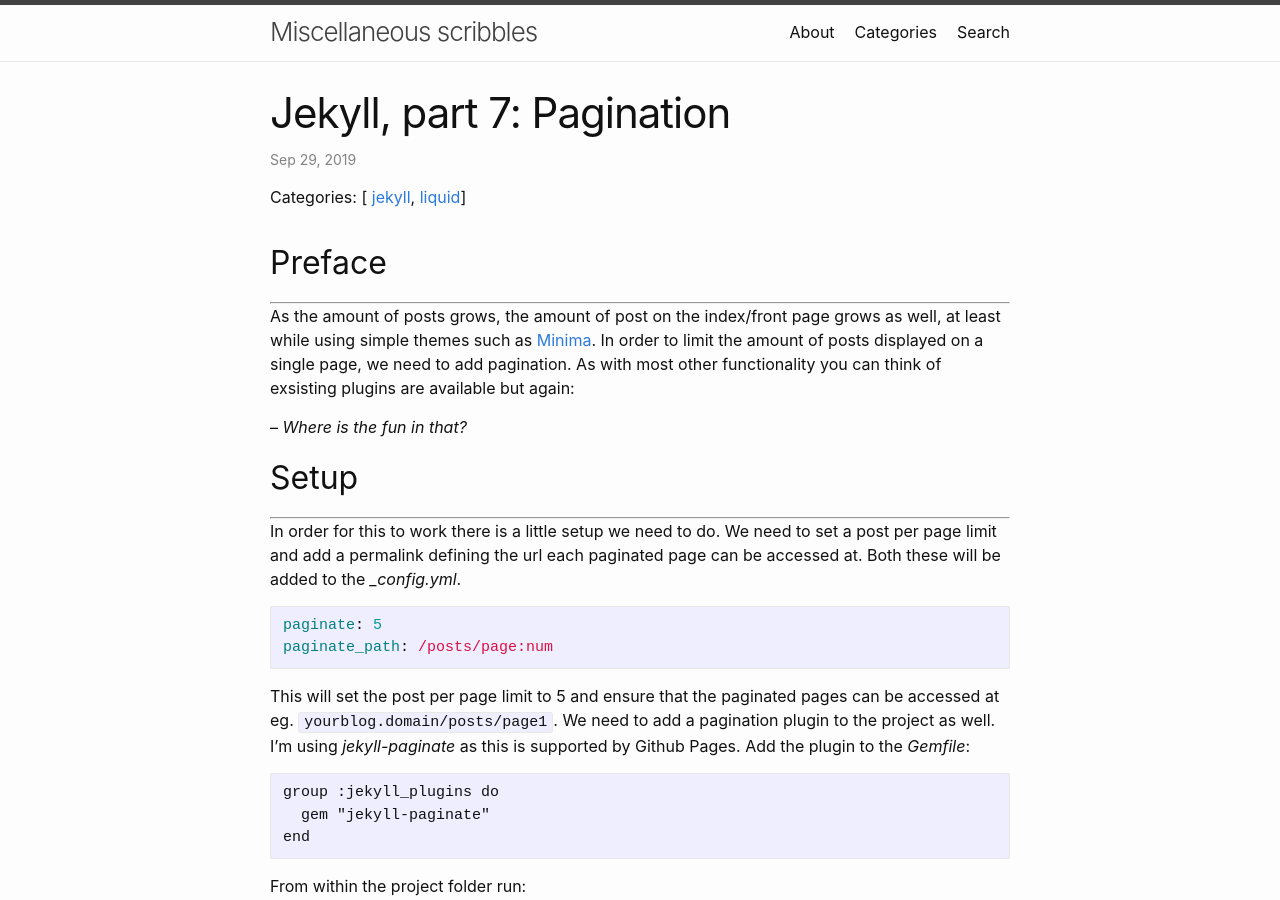
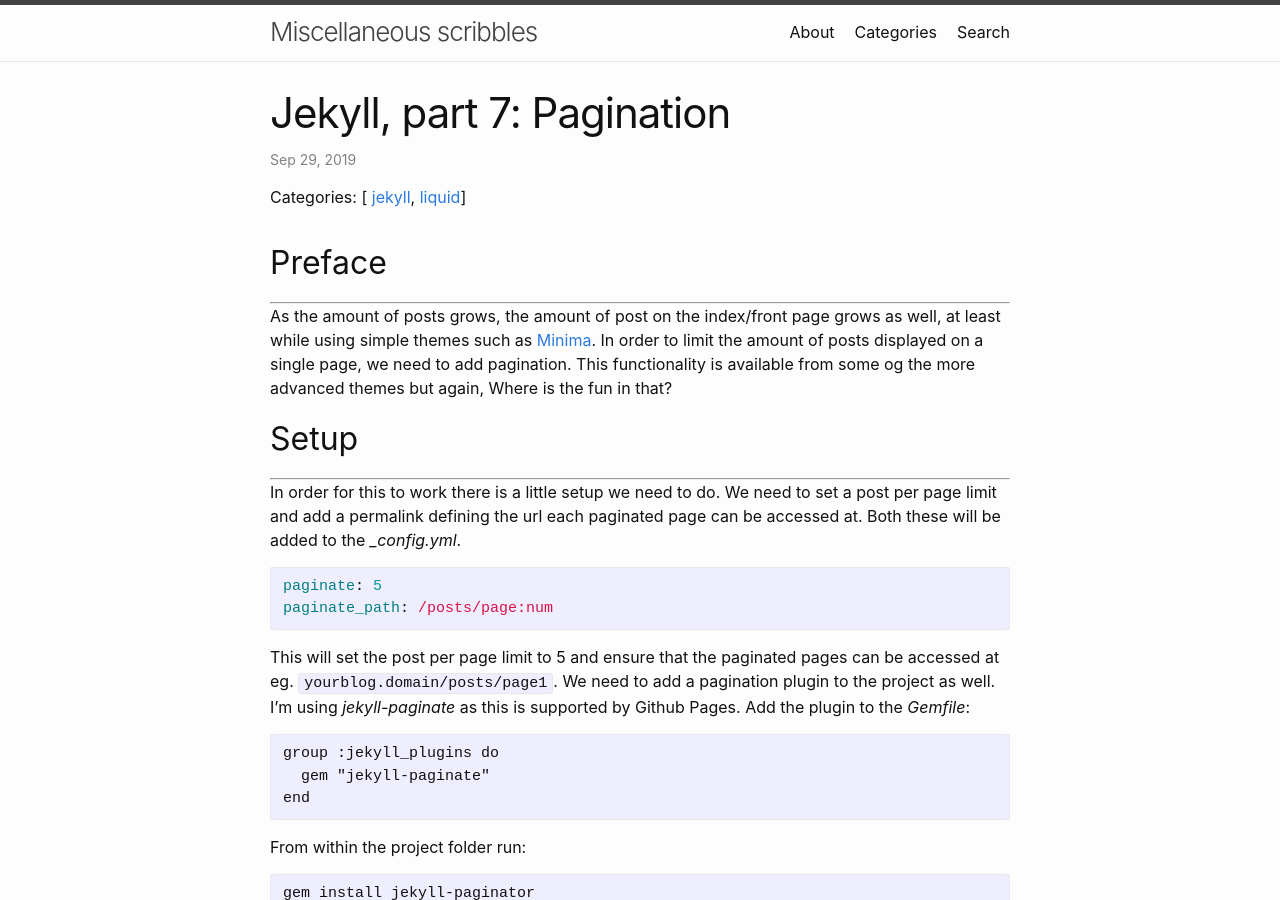
Before and after one commit to ndlarsen/ndlarsen.github.io, a Jekyll site: the page built from _posts/2019-09-29-jekyll-part-7-pagination.md, in a window 1280 px wide and 900 px high. Built offline with Jekyll 4.4.1, drawn with Linux system fonts in a browser that asks for light colours.

Commit message:
Minor post update.

```diff
--- a/_posts/2019-09-29-jekyll-part-7-pagination.md
+++ b/_posts/2019-09-29-jekyll-part-7-pagination.md
@@ -7,9 +7,7 @@ categories: [jekyll,liquid]
 
 ## Preface
 ---
-As the amount of posts grows, the amount of post on the index/front page grows as well, at least while using simple themes such as [Minima](https://github.com/jekyll/minima). In order to limit the amount of posts displayed on a single page, we need to add pagination. As with most other functionality you can think of exsisting plugins are available but again:
-
--- *Where is the fun in that?*
+As the amount of posts grows, the amount of post on the index/front page grows as well, at least while using simple themes such as [Minima](https://github.com/jekyll/minima). In order to limit the amount of posts displayed on a single page, we need to add pagination. This functionality is available from some og the more advanced themes but again, Where is the fun in that?
 
 ## Setup
 ---
```
